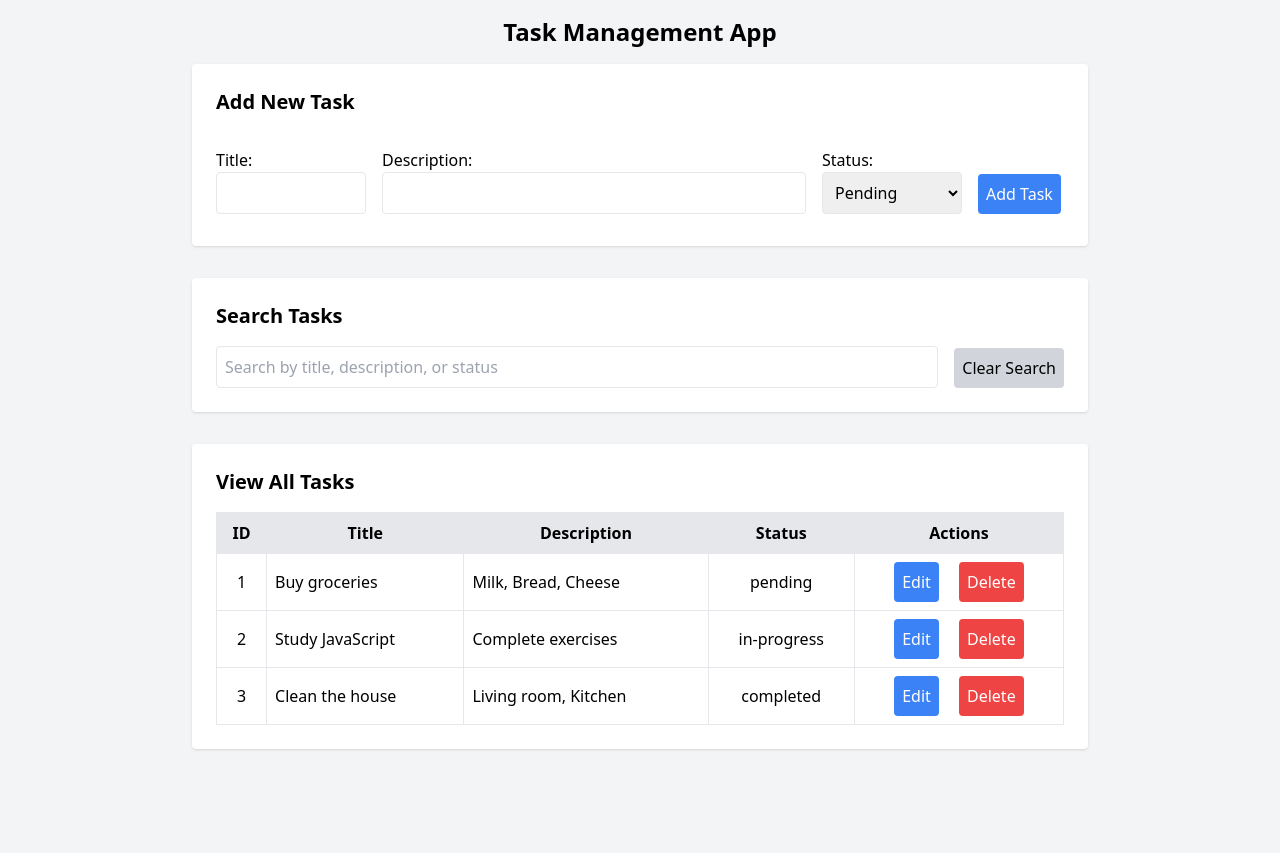
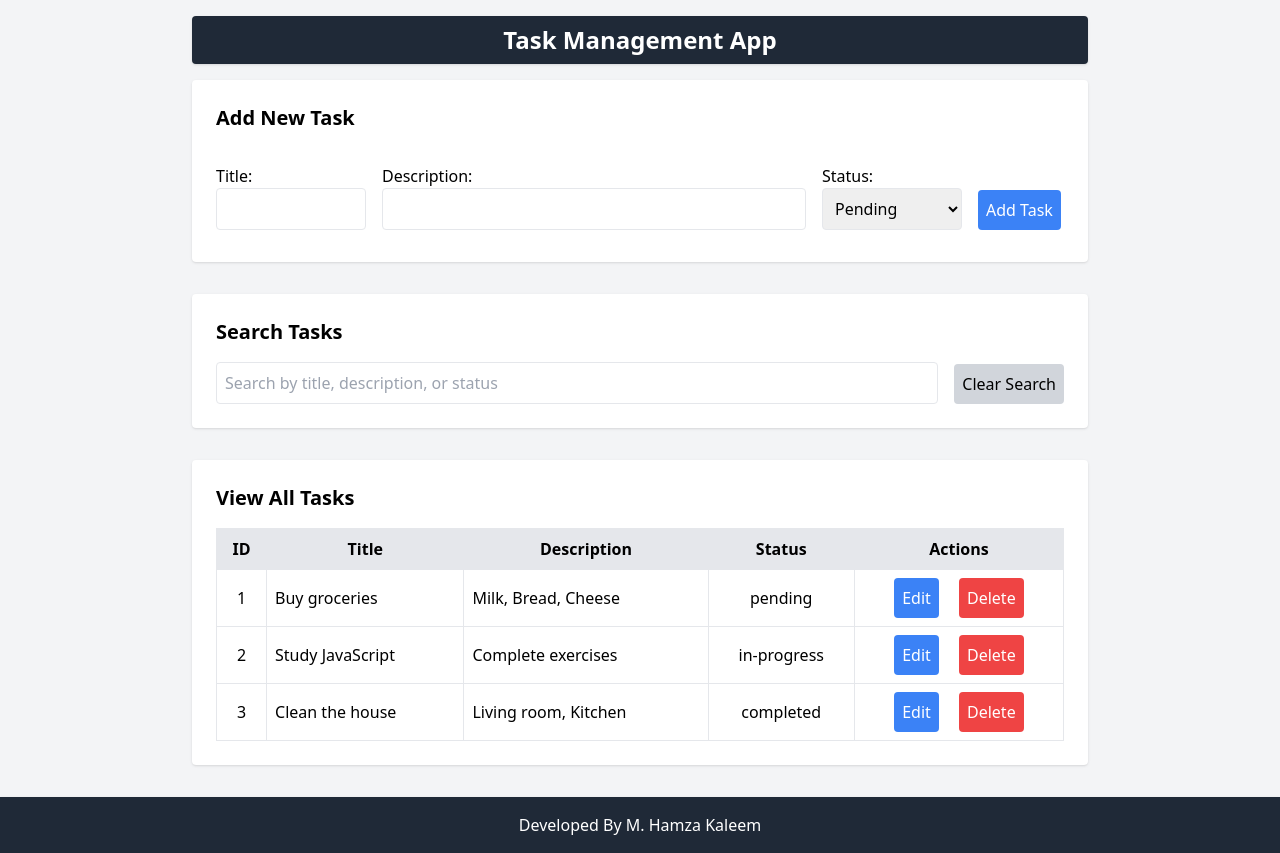
Before and after one commit to mhamzakaleem/Task-Management-App, a plain HTML site: page index.html in a window 1280 px wide. Before the commit the page ends 800 px from the top, so only its background shows below. Drawn offline with nearby package versions, Linux system fonts and the light colour scheme.

Commit message:
Update index.html
Update Interface

```diff
--- a/index.html
+++ b/index.html
@@ -8,21 +8,21 @@
     <script src="https://cdn.tailwindcss.com"></script>
 </head>
 
-<body class="bg-gray-100 p-4">
+<body class="bg-gray-100 pt-4">
 
     <div class="max-w-4xl mx-auto w-4/5">
-        <h1 class="text-2xl font-bold mb-4 text-center">Task Management App</h1>
+        <header> <h1 class="bg-gray-800 p-2 rounded shadow text-white text-2xl font-bold mb-4 text-center">Task Management App</h1></header>
 
         <div class="bg-white p-6 rounded shadow mt-4">
             <h2 class="text-xl font-bold mb-4">Add New Task</h2>
             <form id="taskForm" class="flex flex-wrap items-end space-y-4 space-x-4">
                 <div class="w-full sm:w-auto">
                     <label for="title" class="block font-medium">Title:</label>
-                    <input type="text" id="title" name="title" class="w-full p-2 border rounded" style="width: 150px;">
+                    <input type="text" id="title" name="title" class="w-full p-2 border rounded" style="width: 150px;" required>
                 </div>
                 <div class="w-full sm:w-1/2">
                     <label for="desc" class="block font-medium">Description:</label>
-                    <input type="text" id="desc" name="desc" class="w-full p-2 border rounded">
+                    <input type="text" id="desc" name="desc" class="w-full p-2 border rounded overflow-x-auto whitespace-nowrap" required>
                 </div>
                 <div class="w-full sm:w-auto">
                     <label for="stat" class="block font-medium">Status:</label>
@@ -46,7 +46,8 @@
             <div class="flex items-end space-x-4">
                 <input type="text" id="search" onkeyup="searchTasks()"
                     placeholder="Search by title, description, or status" class="flex-1 p-2 border rounded">
-                <button onclick="clearSearch()" class="bg-gray-300 text-black p-2 rounded hover:bg-red-600 hover:text-white">Clear
+                <button onclick="clearSearch()"
+                    class="bg-gray-300 text-black p-2 rounded hover:bg-red-600 hover:text-white">Clear
                     Search</button>
             </div>
         </div>
@@ -92,7 +93,8 @@
                         </select>
                     </div>
                     <div class="flex justify-between">
-                        <button type="button" onclick="updateTask()" class="bg-blue-500 text-white p-2 rounded hover:bg-blue-600">Update
+                        <button type="button" onclick="updateTask()"
+                            class="bg-blue-500 text-white p-2 rounded hover:bg-blue-600">Update
                             Task</button>
                         <button type="button" onclick="closeModal()"
                             class="bg-gray-300 text-black p-2 rounded hover:bg-red-600 hover:text-white">Cancel</button>
@@ -102,7 +104,11 @@
             </div>
         </div>
 
+
     </div>
+    <footer class="w-full p-4 mt-8 bg-gray-800 text-white text-center bottom-0 left-0 right-0 shadow">
+        <p>Developed By M. Hamza Kaleem</p>
+    </footer>
 
     <script src="./main.js"></script>
 </body>
```
